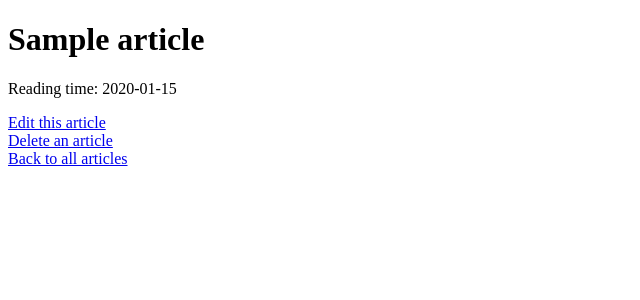
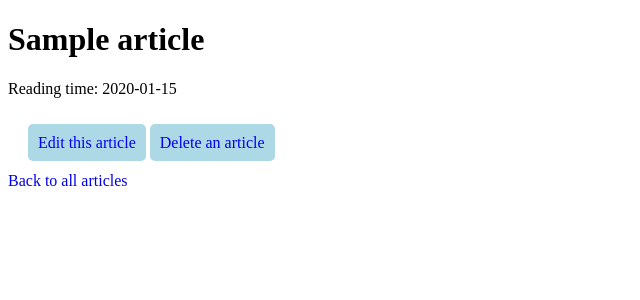
Before and after one commit to divinehoney/Hand-in-2-Flask, a Flask app: page /articles/1 in a window 1280 px wide. Shown: the part 58-358 px from the top of the page, without its empty margins (0-640 px from the left). Run offline with Flask 3, Linux system fonts and the light colour scheme; tables that the repository leaves empty hold one stand-in row (values such as "Sample post").

Commit message:
edit links to editing and deleting articles

```diff
--- a/app/static/css/main.css
+++ b/app/static/css/main.css
@@ -60,4 +60,20 @@ img {
   color: black;
   text-align: center;
   font-size: large;
+  text-decoration: none;
 }
+
+.link {
+  padding: 20px;
+}
+
+.link a {
+  padding: 10px;
+  background-color: lightblue;
+  text-decoration: none;
+  border-radius: 5px;
+}
+
+a {
+  text-decoration: none;
+}
--- a/app/templates/articles/show.html
+++ b/app/templates/articles/show.html
@@ -6,10 +6,10 @@
   <h1>{{single_html_article.title}}</h1>
 
   <p>Reading time: {{single_html_article.reading_time}}</p>
-
-  <a href="/editarticle/{{ single_html_article.id }}">Edit this article</a>
-  <br>
-  <a href="/deletearticle">Delete an article</a>
+  <div class="link">
+    <a href="/editarticle/{{ single_html_article.id }}">Edit this article</a>
+    <a href="/deletearticle">Delete an article</a>
+  </div>
 
   <footer>
     <a href="/articles">Back to all articles</a>
```
